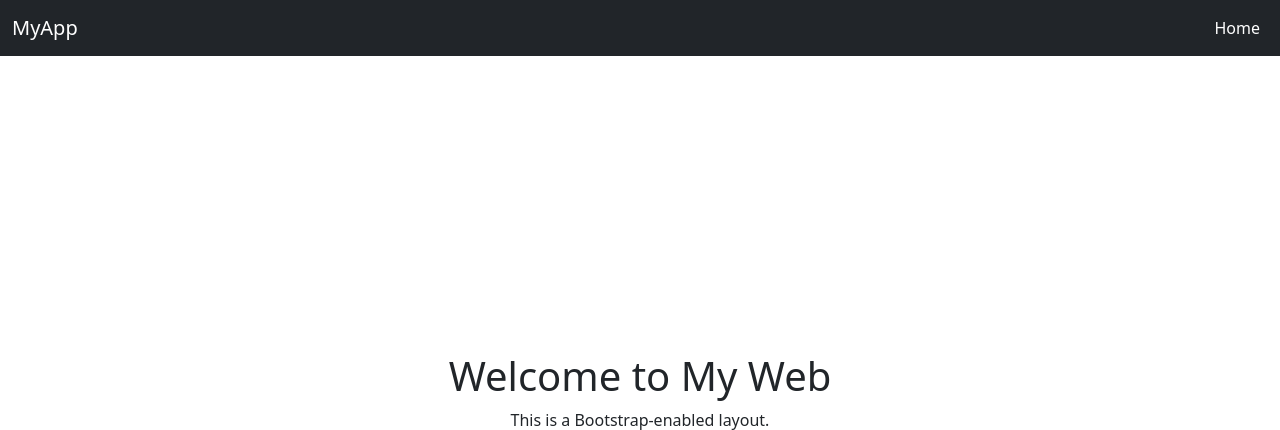
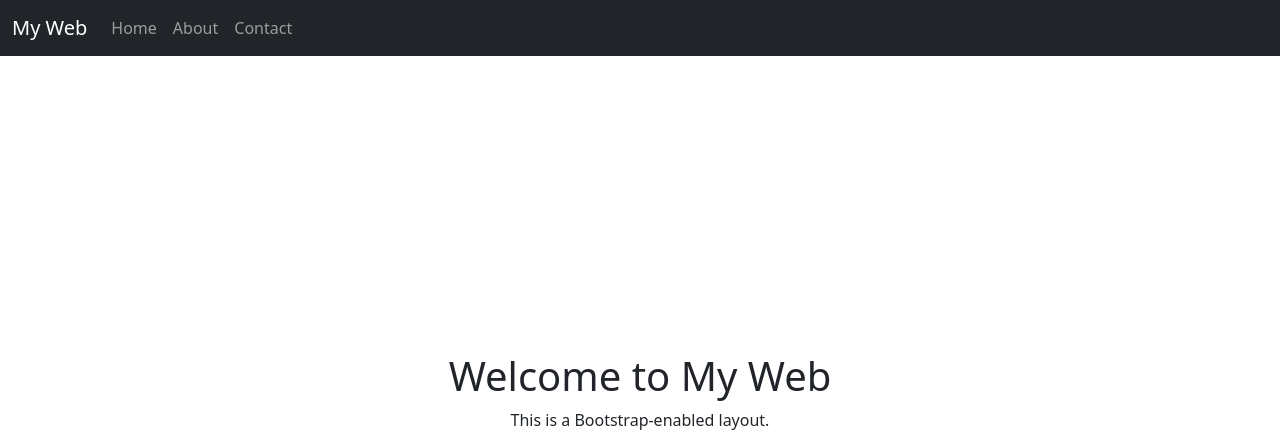
Before and after one commit to Not-Issei/WebSystem-ITE311, a CodeIgniter 4 app: the page made by app/Views/home.php in a window 1280 px wide. Shown: the top 430 px of the page. Run offline with PHP 8.4 and a stand-in for CodeIgniter, Linux system fonts and the light colour scheme; the template is opened without the code that fills it, so the values that code supplies are empty; some libraries are stand-ins or nearby versions.

Commit message:
Update template.php

```diff
--- a/app/Views/template.php
+++ b/app/Views/template.php
@@ -1,29 +1,26 @@
 <!DOCTYPE html>
-<html lang="en">
+<html>
 <head>
-  <meta charset="UTF-8" />
-  <title>My App</title>
-  <link href="https://cdn.jsdelivr.net/npm/bootstrap@5.3.0/dist/css/bootstrap.min.css" rel="stylesheet" />
+    <title>My Web</title>
+    <link rel="stylesheet" href="https://cdn.jsdelivr.net/npm/bootstrap@5.3.2/dist/css/bootstrap.min.css">
 </head>
 <body>
 <nav class="navbar navbar-expand-lg navbar-dark bg-dark">
     <div class="container-fluid">
-    <a class="navbar-brand" href="#">MyApp</a>
-    <button
-      class="navbar-toggler"
-      type="button"
-      data-bs-toggle="collapse"
-      data-bs-target="#navbarNav"
-      aria-controls="navbarNav"
-      aria-expanded="false"
-      aria-label="Toggle navigation"
-    >
+        <a class="navbar-brand" href="<?= base_url() ?>">My Web</a>
+        <button class="navbar-toggler" type="button" data-bs-toggle="collapse" data-bs-target="#navbarNav" aria-controls="navbarNav" aria-expanded="false" aria-label="Toggle navigation">
             <span class="navbar-toggler-icon"></span>
         </button>
         <div class="collapse navbar-collapse" id="navbarNav">
-      <ul class="navbar-nav ms-auto">
+            <ul class="navbar-nav">
                 <li class="nav-item">
-          <a class="nav-link active" aria-current="page" href="#">Home</a>
+                    <a class="nav-link" href="<?= base_url('home') ?>">Home</a>
+                </li>
+                <li class="nav-item">
+                    <a class="nav-link" href="<?= base_url('about') ?>">About</a>
+                </li>
+                <li class="nav-item">
+                    <a class="nav-link" href="<?= base_url('contact') ?>">Contact</a>
                 </li>
             </ul>
         </div>
@@ -34,6 +31,6 @@
     <?= $this->renderSection('content') ?>
 </div>
 
-<script src="https://cdn.jsdelivr.net/npm/bootstrap@5.3.0/dist/js/bootstrap.bundle.min.js"></script>
+<script src="https://cdn.jsdelivr.net/npm/bootstrap@5.3.2/dist/js/bootstrap.bundle.min.js"></script>
 </body>
 </html>
```
Lines whose indentation alone changed are shown as unchanged.
